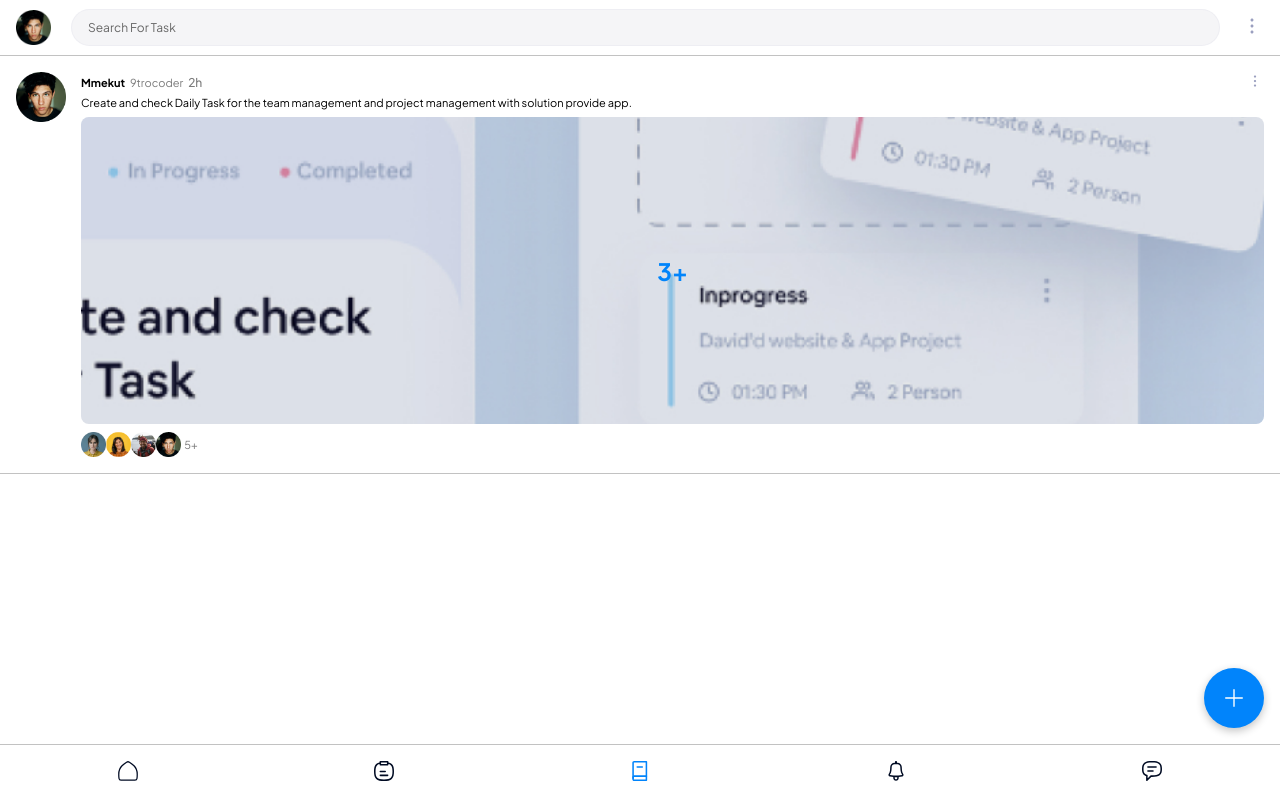
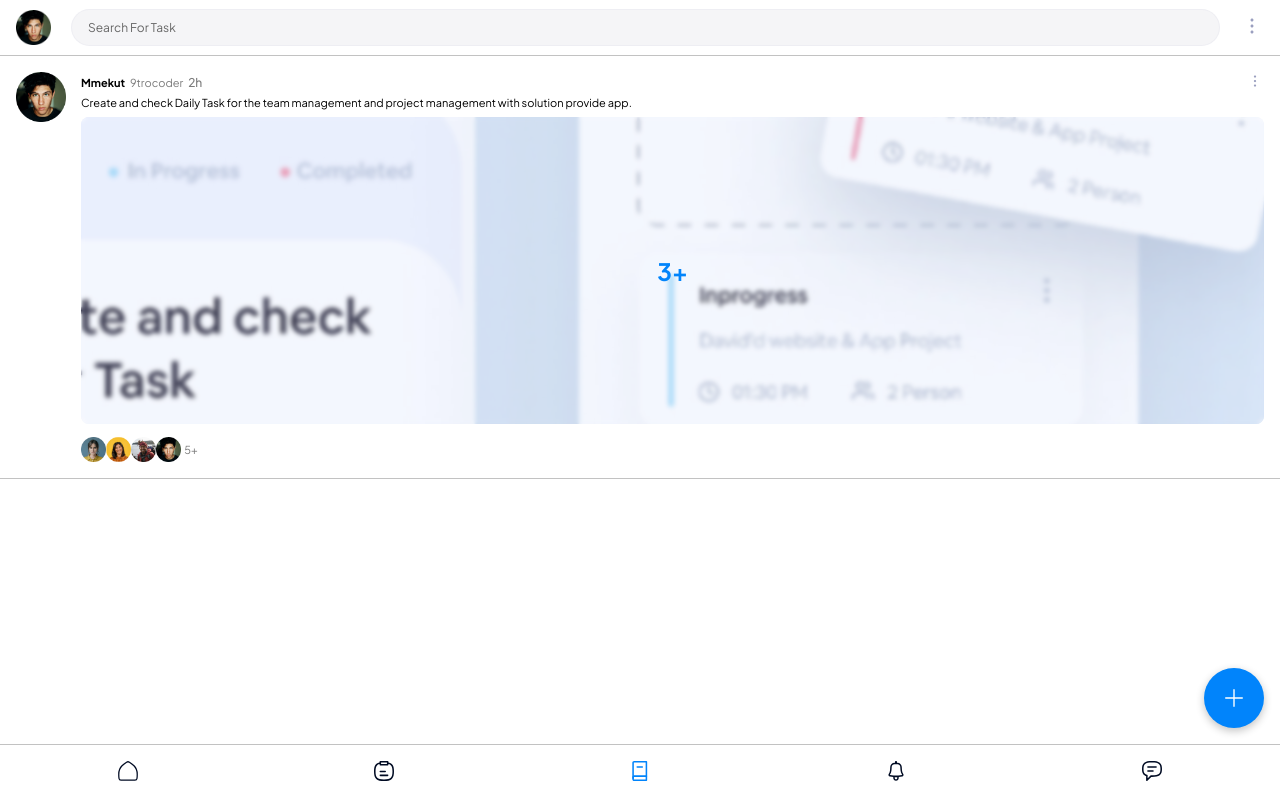
Before and after one commit to 9trocoder/mmekut, a React (Create React App) app: page /task in a window 1280 px wide. Built offline with nearby package versions, Linux system fonts and the light colour scheme.

Commit message:
Update components.css

```diff
--- a/src/components/components.css
+++ b/src/components/components.css
@@ -994,11 +994,13 @@ p.tlctltaskdescription {
   position: relative;
   flex-direction: column;
   align-items: center;
-  margin-bottom: 0.5rem;
+  margin-bottom: 0.8rem;
 }
 
 .leayam {
-  background-color: rgba(17, 17, 17, 0.089);
+  /* background-color: rgba(17, 17, 17, 0.089); */
+  background: rgba(255, 255, 255, 0.2);
+  backdrop-filter: blur(2px);
   position: absolute;
   top: 0;
   left: 0;
```
